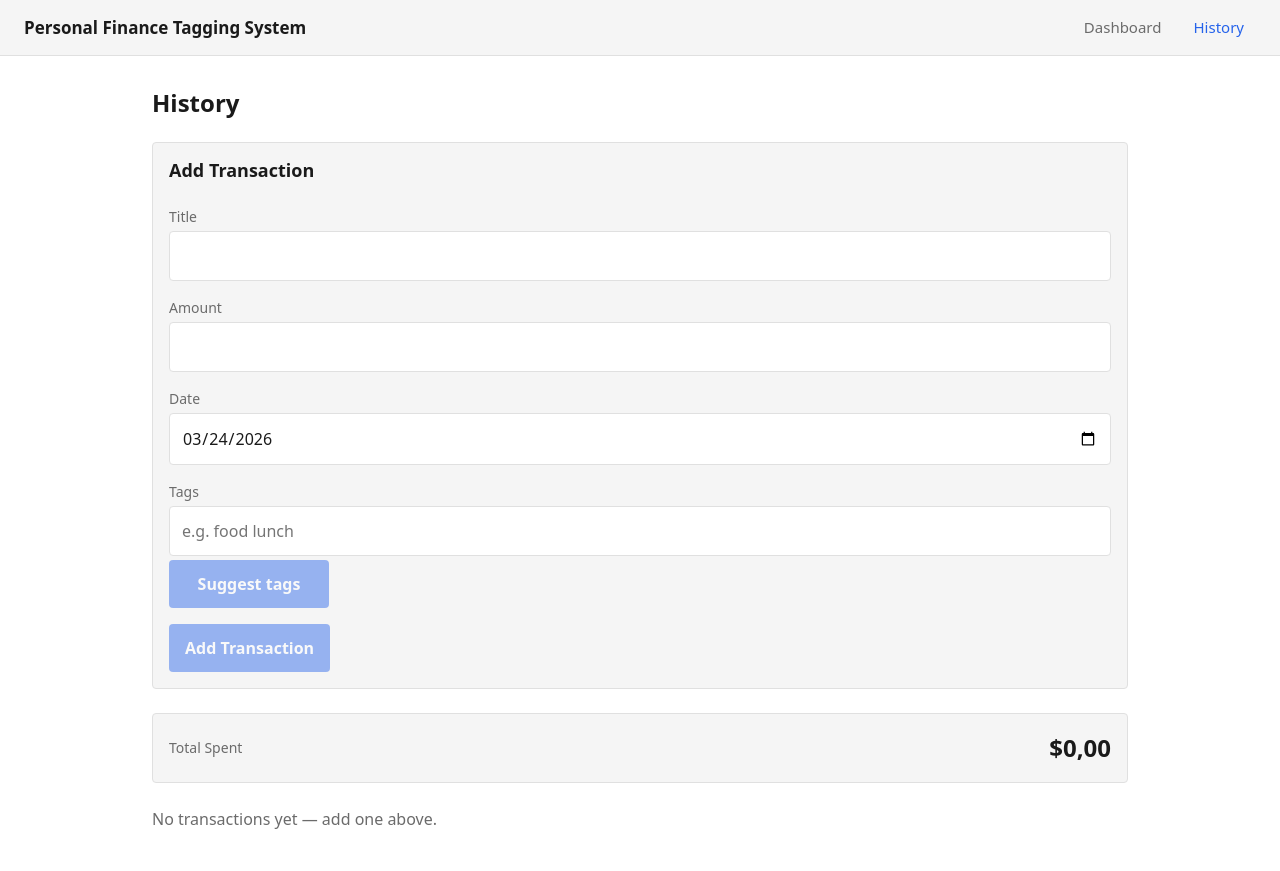
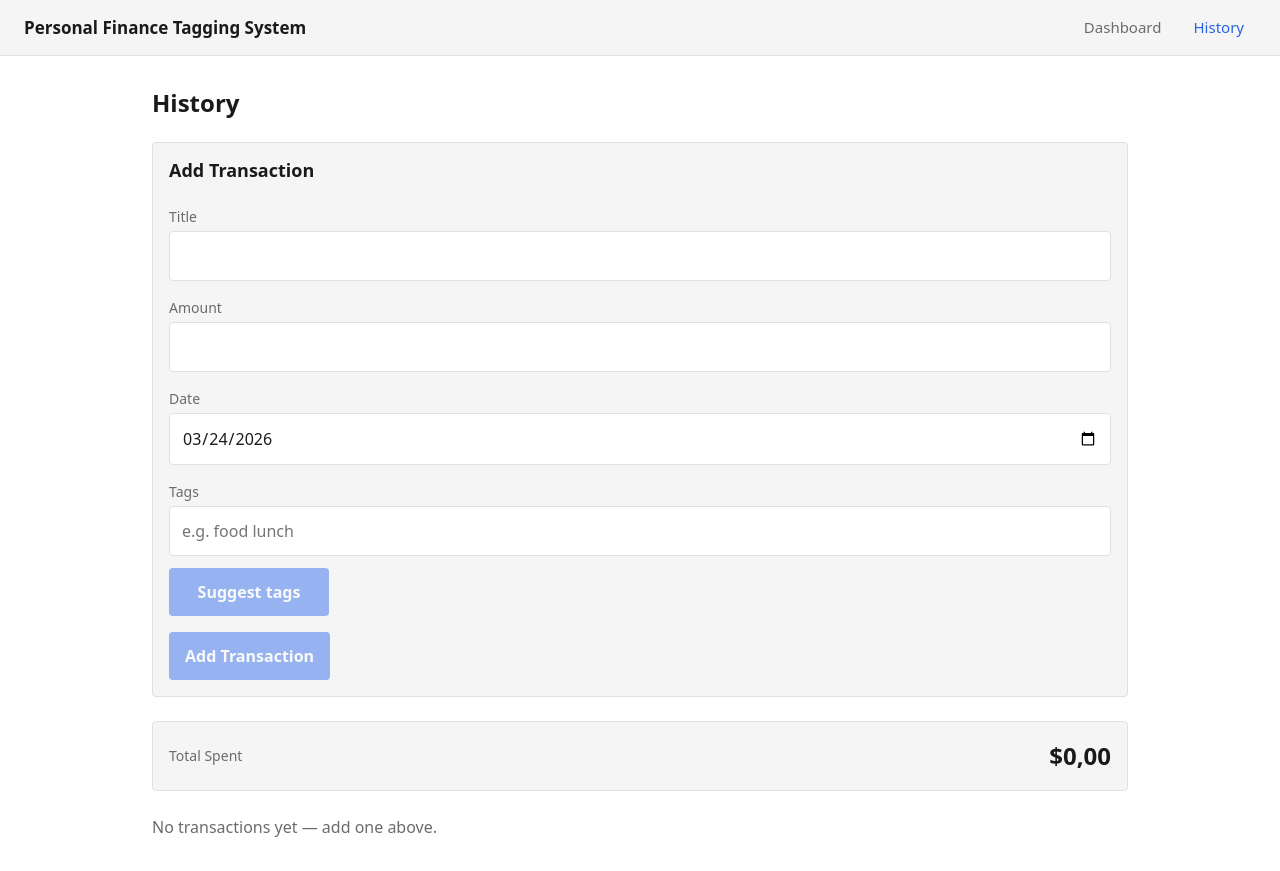
Before and after one commit to OnurKucukoz/personal-finance-tagging-system, a React (Vite) app: page /history in a window 1280 px wide. Built offline with nearby package versions, Linux system fonts and the light colour scheme.

Commit message:
fix: add top margin to Suggest tags button for better spacing

```diff
--- a/src/components/TransactionForm.jsx
+++ b/src/components/TransactionForm.jsx
@@ -235,6 +235,7 @@ export default function TransactionForm({
         <button
           type="button"
           className="button"
+          style={{ marginTop: '8px' }}
           onClick={handleSuggestTags}
           disabled={!canSuggest || suggestLoading}
           aria-label="Get AI suggestions"
```
